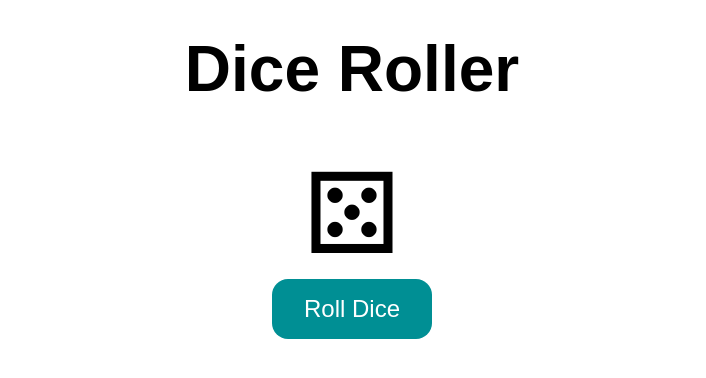
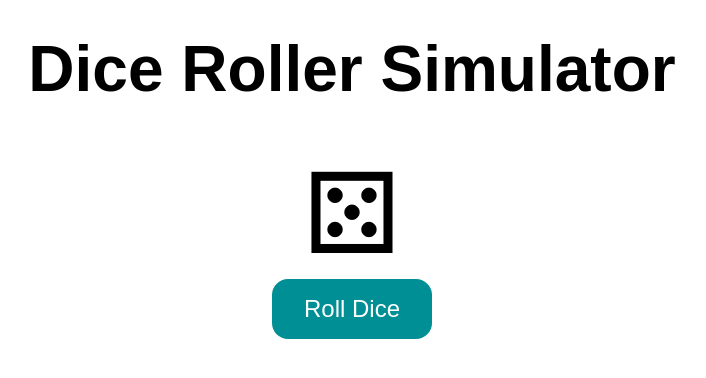
Before and after one commit to ahmedsidd-qui/Dice-roller, a plain HTML site: page index.html in a window 1280 px wide. Shown: the whole page, without its empty margins (288-994 px from the left). Drawn offline with Linux system fonts and the light colour scheme.

Commit message:
name correction
correction

Co-Authored-By: Sam Sharma <72144419+javascript-spec@users.noreply.github.com>

```diff
--- a/index.html
+++ b/index.html
@@ -8,7 +8,7 @@
     <link rel="stylesheet" href="style.css" />
   </head>
   <body>
-    <h1>Dice Roller</h1>
+    <h1>Dice Roller Simulator</h1>
     <div class="dice" id="dice">&#9860;</div>
     <button id="roll-button">Roll Dice</button>
     <ul id="roll-history"></ul>
```
